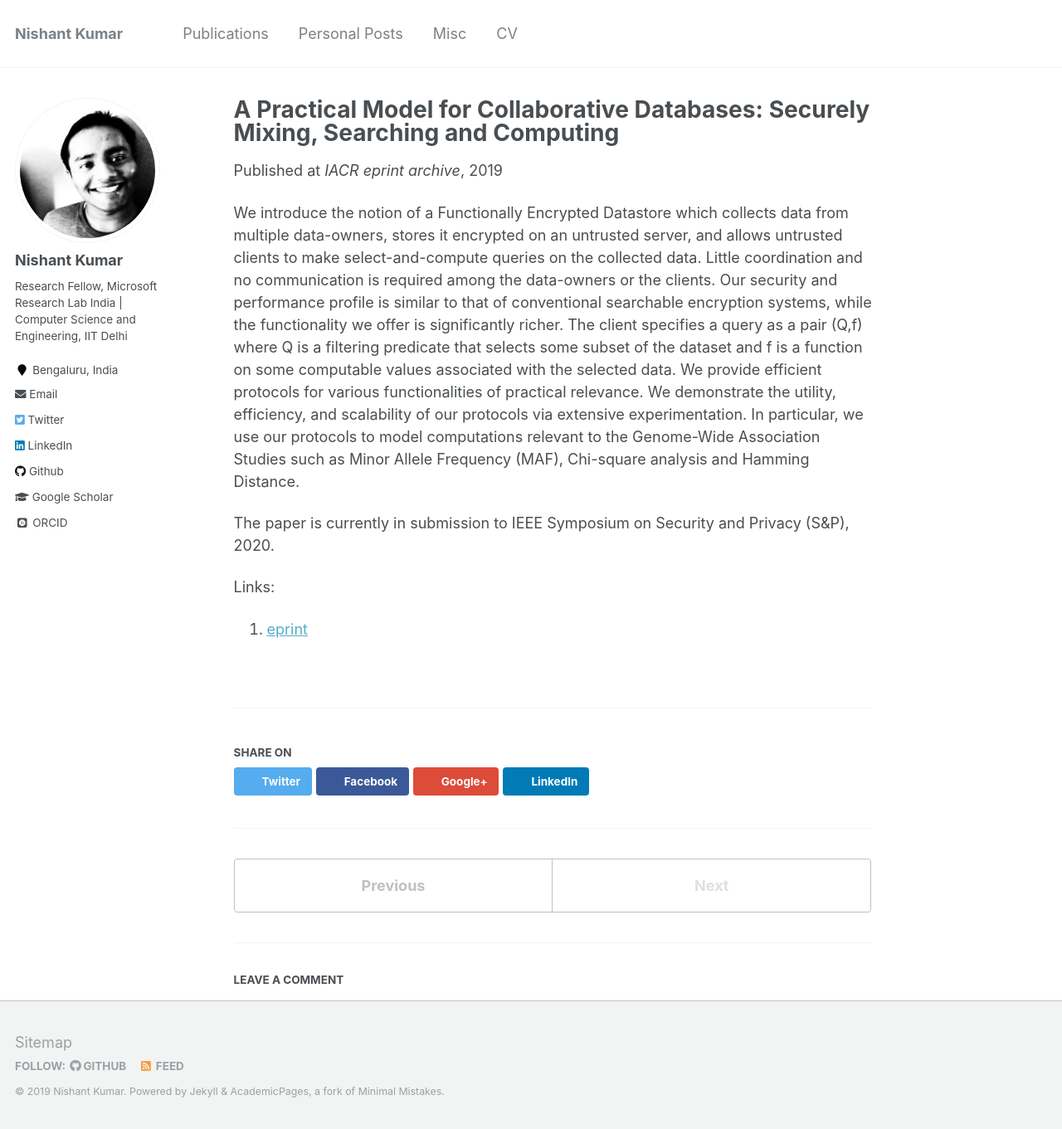
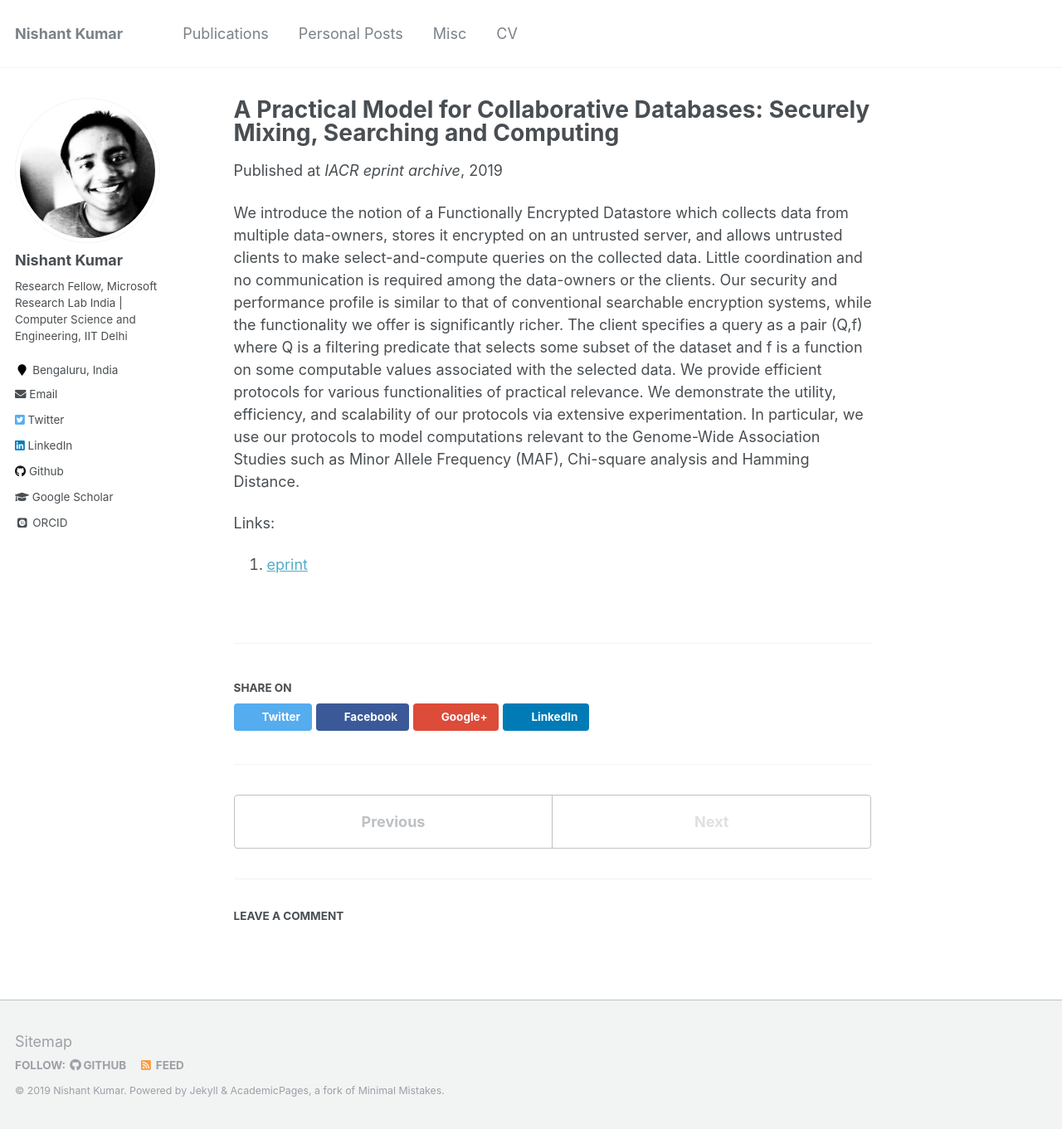
Before and after one commit to nishkum/nishkum.github.io, a Jekyll site: the page built from _publications/2019-10-30-srchcomp.md, in a window 1280 px wide and 1361 px high. Shown: the whole window at 83% size. Built offline with Jekyll 4.4.1, drawn with Linux system fonts in a browser that asks for light colours; some web fonts are replaced; comment, search, counter and statistics services are not loaded.

Commit message:
Updated publication page.

```diff
--- a/_publications/2019-10-30-srchcomp.md
+++ b/_publications/2019-10-30-srchcomp.md
@@ -12,7 +12,7 @@ bib: 'https://eprint.iacr.org/eprint-bin/cite.pl?entry=2019/1262'
 ---
 We introduce the notion of a Functionally Encrypted Datastore which collects data from multiple data-owners, stores it encrypted on an untrusted server, and allows untrusted clients to make select-and-compute queries on the collected data. Little coordination and no communication is required among the data-owners or the clients. Our security and performance profile is similar to that of conventional searchable encryption systems, while the functionality we offer is significantly richer. The client specifies a query as a pair (Q,f) where Q is a filtering predicate that selects some subset of the dataset and f is a function on some computable values associated with the selected data. We provide efficient protocols for various functionalities of practical relevance. We demonstrate the utility, efficiency, and scalability of our protocols via extensive experimentation. In particular, we use our protocols to model computations relevant to the Genome-Wide Association Studies such as Minor Allele Frequency (MAF), Chi-square analysis and Hamming Distance.
 
-The paper is currently in submission to IEEE Symposium on Security and Privacy (S&P), 2020.
+<!-- The paper is currently in submission to IEEE Symposium on Security and Privacy (S&P), 2020. -->
 
 Links:
 1. [eprint](https://eprint.iacr.org/2019/1262)
```
